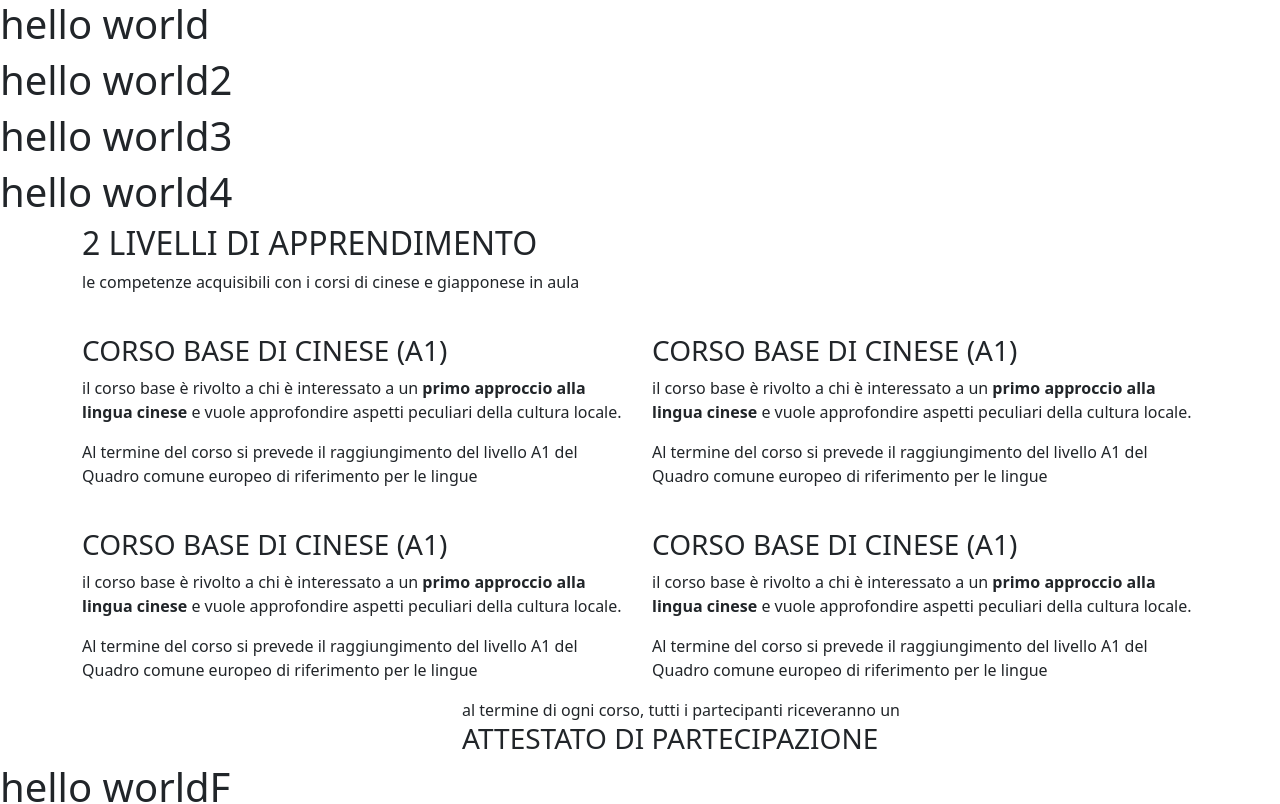
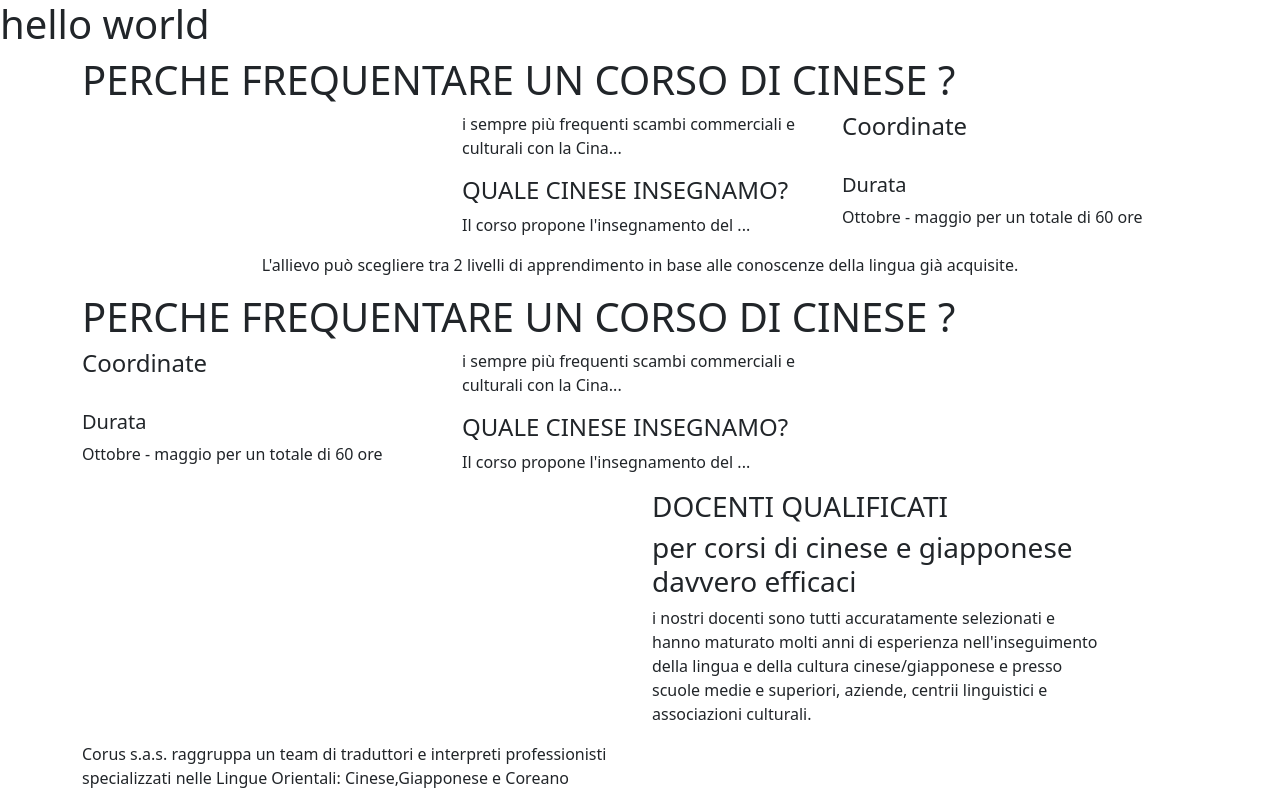
Before and after one commit to MicheleManco/corus, a Vue app: page / in a window 1280 px wide. Shown: the top 804 px of the page. Built offline with nearby package versions, Linux system fonts and the light colour scheme.

Commit message:
info, WhyC, WhyJ components layout

```diff
--- a/src/components/Info.vue
+++ b/src/components/Info.vue
@@ -1,6 +1,29 @@
 <template>
   <div>
-    <h1>hello world4</h1>
+    <div class="container">
+
+      <div class="row">
+        <div class="col-sm-6">
+          <img src="" alt="">
+        </div>
+        <div class="col-md-5 col-12">
+          <h3>DOCENTI QUALIFICATI</h3>
+          <h3>per corsi di cinese e giapponese davvero efficaci</h3>
+          <p>i nostri docenti sono tutti accuratamente selezionati e hanno maturato molti anni di esperienza nell'inseguimento della lingua e della cultura cinese/giapponese e presso scuole medie e superiori, aziende, centrii linguistici  e associazioni culturali.</p>
+        </div>
+      </div>
+
+      <div class="row">
+        <div class="col-md-6 col-12">
+          <p>Corus s.a.s. raggruppa un <span>team di traduttori e interpreti professionisti specializzati nelle Lingue Orientali</span>: Cinese,Giapponese e Coreano </p>
+          <p>Oltre ai corsi di lingua cinese e giapponese, Corus offre anche servizi di traduzione e interpretariato, asseverazione, legalizzazione e impaginazione grafica nelle principali Lingue Orientali</p>
+        </div>
+        <div class="col-md-5">
+          <img src="" alt="">
+        </div>
+      </div>
+
+    </div>
   </div>
 </template>
 
--- a/src/components/WhyC.vue
+++ b/src/components/WhyC.vue
@@ -1,6 +1,37 @@
 <template>
   <div>
-    <h1>hello world2</h1>
+    <div class="container">
+      <div class="row">
+        <h1 class="col-12">PERCHE FREQUENTARE UN <span>CORSO DI CINESE</span> ?</h1>
+
+        <div class="col-md-4 col-0">
+          <img src="" alt="">
+        </div>
+
+        <div class="col-md-4 col-sm-6">
+          <p> i sempre più frequenti scambi commerciali e culturali con la Cina...</p>
+          <h4><span>QUALE CINESE</span>  INSEGNAMO?</h4>
+          <p>Il corso propone l'insegnamento del ...</p>
+        </div>
+
+        <div class="col-md-4 col-sm-6">
+          <h4>Coordinate</h4>
+          <div><!-- qui c'è da fare un v-for di quattro "coordinate"-->
+            <div>
+              <img src="" alt="">
+            </div>
+            <div>
+              <h5>Durata</h5>
+              <p>Ottobre - maggio per un totale di 60 ore</p>
+            </div>
+          </div>
+        </div>
+        <div class="col-12 text-center">
+          <p>L'allievo può scegliere tra <span>2 livelli di apprendimento</span> in base alle conoscenze della lingua già acquisite.</p>
+        </div>
+      </div>
+    </div>
+
   </div>
 </template>
 
--- a/src/components/WhyJ.vue
+++ b/src/components/WhyJ.vue
@@ -1,6 +1,33 @@
 <template>
   <div>
-    <h1>hello world3</h1>
+    <div class="container">
+      <div class="row">
+        <h1 class="col-12">PERCHE FREQUENTARE UN <span>CORSO DI CINESE</span> ?</h1>
+
+        <div class="col-lg-4 col-sm-6">
+          <h4>Coordinate</h4>
+          <div><!-- qui c'è da fare un v-for di quattro "coordinate"-->
+            <div>
+              <img src="" alt="">
+            </div>
+            <div>
+              <h5>Durata</h5>
+              <p>Ottobre - maggio per un totale di 60 ore</p>
+            </div>
+          </div>
+        </div>
+
+        <div class="col-lg-4 col-sm-6">
+          <p> i sempre più frequenti scambi commerciali e culturali con la Cina...</p>
+          <h4><span>QUALE CINESE</span>  INSEGNAMO?</h4>
+          <p>Il corso propone l'insegnamento del ...</p>
+        </div>
+
+        <div class="col-lg-4 col-0">
+          <img src="" alt="">
+        </div>
+      </div>
+    </div>
   </div>
 </template>
 
```
